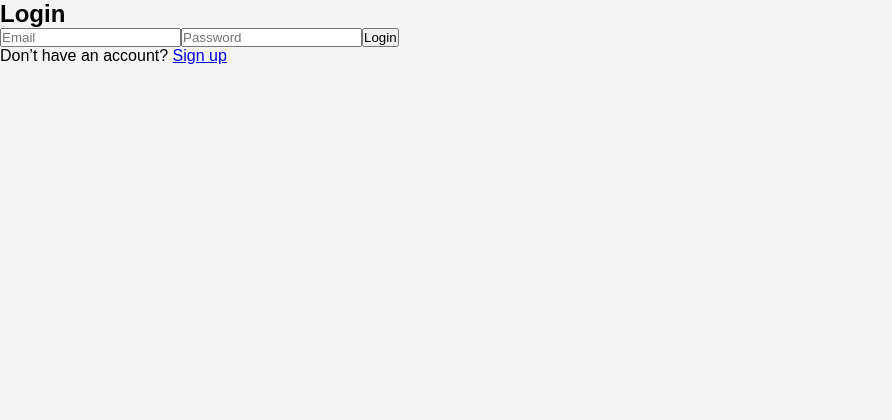
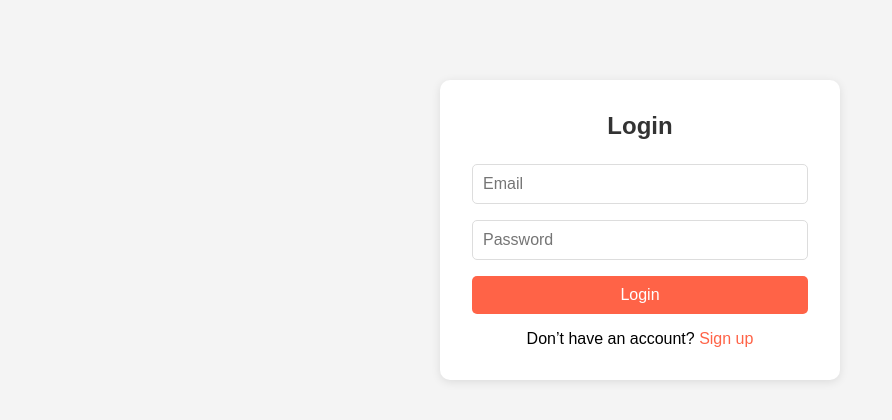
Before and after one commit to aryanbains/EasyRooms, a React (Create React App) app: page /login in a window 1280 px wide. Shown: the top 420 px of the page, without its empty margins (0-892 px from the left). Built offline with nearby package versions, Linux system fonts and the light colour scheme.

Commit message:
Added CSS for Login and Signup Pages

```diff
--- a/src/App.js
+++ b/src/App.js
@@ -1,6 +1,6 @@
 import { BrowserRouter as Router, Route, Routes } from 'react-router-dom';
-import Login from './pages/Login.jsx';
-import Signup from './pages/Signup.jsx';
+import Login from './pages/LoginPage/Login.jsx';
+import Signup from './pages/SignupPage/Signup.jsx';
 import Dashboard from './pages/Dashboard.jsx';
 import Rooms from './pages/Rooms.jsx';
 import ChatRoom from './pages/ChatRoom.jsx';
--- /dev/null
+++ b/src/pages/LoginPage/Login.css
@@ -0,0 +1,78 @@
+* {
+    box-sizing: border-box;
+    margin: 0;
+    padding: 0;
+    font-family: 'Arial', sans-serif;
+  }
+
+  body {
+    background-color: #f4f4f4; /* Same background color as homepage */
+  }
+
+  .login-container {
+    max-width: 400px; /* Set a max width for the login form */
+    margin: 5rem auto; /* Center the form on the page */
+    padding: 2rem;
+    background: white; /* White background for the form */
+    border-radius: 10px; /* Rounded corners */
+    box-shadow: 0 2px 10px rgba(0, 0, 0, 0.1); /* Soft shadow effect */
+  }
+
+  h2 {
+    text-align: center; /* Center the heading */
+    margin-bottom: 1.5rem; /* Space below the heading */
+    color: #333; /* Dark text color for contrast */
+  }
+
+  form {
+    display: flex;
+    flex-direction: column; /* Stack inputs vertically */
+  }
+
+  input {
+    padding: 10px;
+    margin-bottom: 1rem; /* Space between inputs */
+    border: 1px solid #ddd; /* Light border around inputs */
+    border-radius: 5px; /* Rounded corners for inputs */
+    font-size: 1rem; /* Increase font size for readability */
+  }
+
+  input:focus {
+    border-color: #ff6347; /* Change border color on focus */
+    outline: none; /* Remove outline */
+  }
+
+  button {
+    padding: 10px;
+    background-color: #ff6347; /* Primary button color */
+    color: white; /* Text color for the button */
+    border: none; /* No border */
+    border-radius: 5px; /* Rounded corners for the button */
+    font-size: 1rem; /* Button font size */
+    cursor: pointer; /* Pointer cursor on hover */
+    transition: background-color 0.3s; /* Smooth transition for hover effect */
+  }
+
+  button:hover {
+    background-color: #e5533d; /* Darker shade on hover */
+  }
+
+  .error-message {
+    color: #ff6347; /* Red color for error messages */
+    text-align: center; /* Center error messages */
+    margin-top: 1rem; /* Space above error message */
+  }
+
+  p {
+    text-align: center; /* Center-align paragraph text */
+    margin-top: 1rem; /* Space above paragraph */
+  }
+
+  a {
+    color: #ff6347; /* Link color to match theme */
+    text-decoration: none; /* Remove underline from links */
+  }
+
+  a:hover {
+    text-decoration: underline; /* Underline on hover for links */
+  }
--- a/src/pages/Signup.jsx
+++ b/src/pages/LoginPage/Login.jsx
@@ -1,28 +1,29 @@
 import React, { useState } from 'react';
+import './Login.css';
 import { useNavigate } from 'react-router-dom';
-import { createUserWithEmailAndPassword } from 'firebase/auth';
-import { auth } from '../firebaseConfig';
+import { signInWithEmailAndPassword } from 'firebase/auth';
+import { auth } from '../../firebaseConfig';
 
-const Signup = () => {
+const Login = () => {
   const [email, setEmail] = useState('');
   const [password, setPassword] = useState('');
   const [error, setError] = useState('');
   const navigate = useNavigate();
 
-  const handleSignup = async (e) => {
+  const handleLogin = async (e) => {
     e.preventDefault();
     try {
-      await createUserWithEmailAndPassword(auth, email, password);
-      navigate('/dashboard'); // Redirect to dashboard after signup
+      await signInWithEmailAndPassword(auth, email, password);
+      navigate('/dashboard'); // Redirect to dashboard after login
     } catch (error) {
-      setError('Error creating account. Please try again.');
+      setError('Invalid credentials. Please try again.');
     }
   };
 
   return (
-    <div className="signup-container">
-      <h2>Signup</h2>
-      <form onSubmit={handleSignup}>
+    <div className="login-container">
+      <h2>Login</h2>
+      <form onSubmit={handleLogin}>
         <input
           type="email"
           placeholder="Email"
@@ -37,14 +38,14 @@ const Signup = () => {
           onChange={(e) => setPassword(e.target.value)}
           required
         />
-        <button type="submit">Signup</button>
+        <button type="submit">Login</button>
         {error && <p className="error-message">{error}</p>}
       </form>
       <p>
-        Already have an account? <a href="/">Login</a>
+        Don’t have an account? <a href="/signup">Sign up</a>
       </p>
     </div>
   );
 };
 
-export default Signup;
+export default Login;
--- /dev/null
+++ b/src/pages/SignupPage/Signup.css
@@ -0,0 +1,78 @@
+* {
+    box-sizing: border-box;
+    margin: 0;
+    padding: 0;
+    font-family: 'Arial', sans-serif;
+  }
+
+  body {
+    background-color: #f4f4f4; /* Same background color as login page */
+  }
+
+  .signup-container {
+    max-width: 400px; /* Set a max width for the signup form */
+    margin: 5rem auto; /* Center the form on the page */
+    padding: 2rem;
+    background: white; /* White background for the form */
+    border-radius: 10px; /* Rounded corners */
+    box-shadow: 0 2px 10px rgba(0, 0, 0, 0.1); /* Soft shadow effect */
+  }
+
+  h2 {
+    text-align: center; /* Center the heading */
+    margin-bottom: 1.5rem; /* Space below the heading */
+    color: #333; /* Dark text color for contrast */
+  }
+
+  form {
+    display: flex;
+    flex-direction: column; /* Stack inputs vertically */
+  }
+
+  input {
+    padding: 10px;
+    margin-bottom: 1rem; /* Space between inputs */
+    border: 1px solid #ddd; /* Light border around inputs */
+    border-radius: 5px; /* Rounded corners for inputs */
+    font-size: 1rem; /* Increase font size for readability */
+  }
+
+  input:focus {
+    border-color: #ff6347; /* Change border color on focus */
+    outline: none; /* Remove outline */
+  }
+
+  button {
+    padding: 10px;
+    background-color: #ff6347; /* Primary button color */
+    color: white; /* Text color for the button */
+    border: none; /* No border */
+    border-radius: 5px; /* Rounded corners for the button */
+    font-size: 1rem; /* Button font size */
+    cursor: pointer; /* Pointer cursor on hover */
+    transition: background-color 0.3s; /* Smooth transition for hover effect */
+  }
+
+  button:hover {
+    background-color: #e5533d; /* Darker shade on hover */
+  }
+
+  .error-message {
+    color: #ff6347; /* Red color for error messages */
+    text-align: center; /* Center error messages */
+    margin-top: 1rem; /* Space above error message */
+  }
+
+  p {
+    text-align: center; /* Center-align paragraph text */
+    margin-top: 1rem; /* Space above paragraph */
+  }
+
+  a {
+    color: #ff6347; /* Link color to match theme */
+    text-decoration: none; /* Remove underline from links */
+  }
+
+  a:hover {
+    text-decoration: underline; /* Underline on hover for links */
+  }
--- a/src/pages/Login.jsx
+++ b/src/pages/SignupPage/Signup.jsx
@@ -1,28 +1,29 @@
 import React, { useState } from 'react';
+import './Signup.css';
 import { useNavigate } from 'react-router-dom';
-import { signInWithEmailAndPassword } from 'firebase/auth';
-import { auth } from '../firebaseConfig';
+import { createUserWithEmailAndPassword } from 'firebase/auth';
+import { auth } from '../../firebaseConfig';
 
-const Login = () => {
+const Signup = () => {
   const [email, setEmail] = useState('');
   const [password, setPassword] = useState('');
   const [error, setError] = useState('');
   const navigate = useNavigate();
 
-  const handleLogin = async (e) => {
+  const handleSignup = async (e) => {
     e.preventDefault();
     try {
-      await signInWithEmailAndPassword(auth, email, password);
-      navigate('/dashboard'); // Redirect to dashboard after login
+      await createUserWithEmailAndPassword(auth, email, password);
+      navigate('/dashboard'); // Redirect to dashboard after signup
     } catch (error) {
-      setError('Invalid credentials. Please try again.');
+      setError('Error creating account. Please try again.');
     }
   };
 
   return (
-    <div className="login-container">
-      <h2>Login</h2>
-      <form onSubmit={handleLogin}>
+    <div className="signup-container">
+      <h2>Signup</h2>
+      <form onSubmit={handleSignup}>
         <input
           type="email"
           placeholder="Email"
@@ -37,14 +38,14 @@ const Login = () => {
           onChange={(e) => setPassword(e.target.value)}
           required
         />
-        <button type="submit">Login</button>
+        <button type="submit">Signup</button>
         {error && <p className="error-message">{error}</p>}
       </form>
       <p>
-        Don’t have an account? <a href="/signup">Sign up</a>
+        Already have an account? <a href="/login">Login</a>
       </p>
     </div>
   );
 };
 
-export default Login;
+export default Signup;
```
